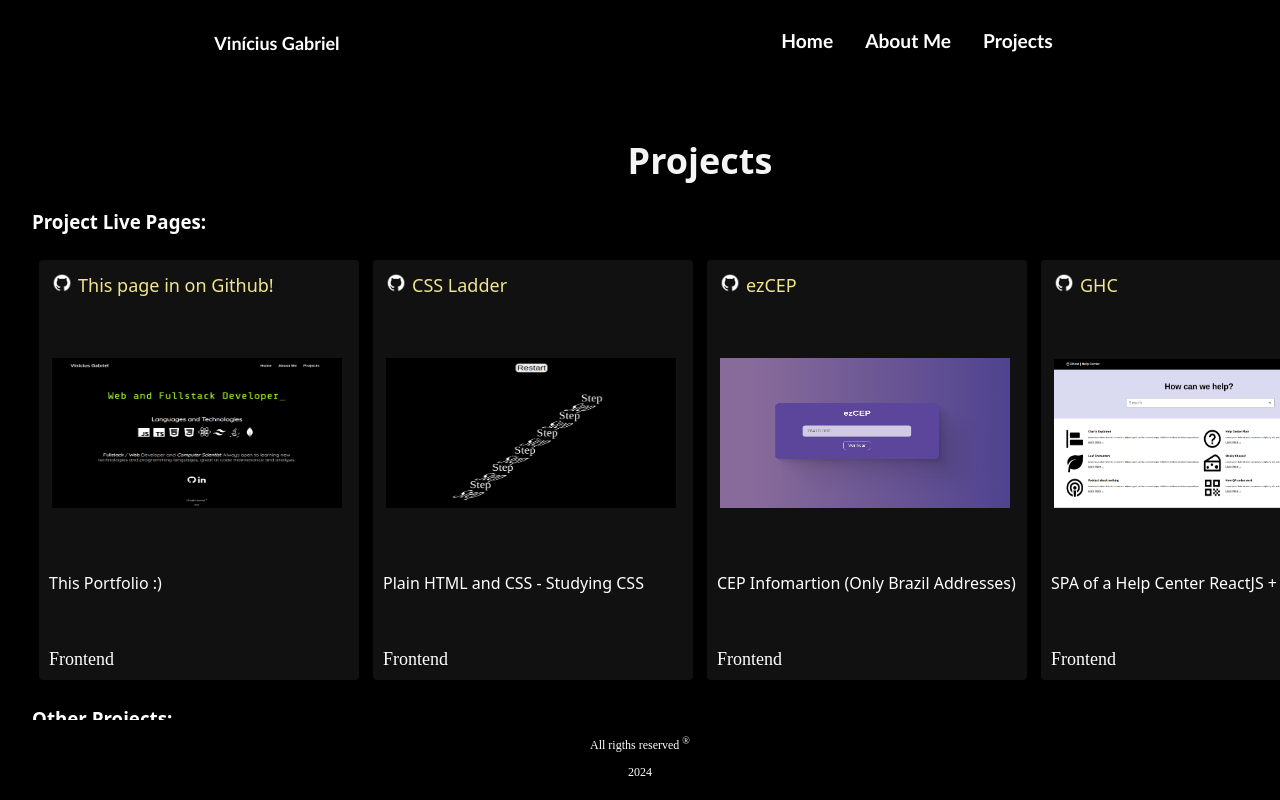
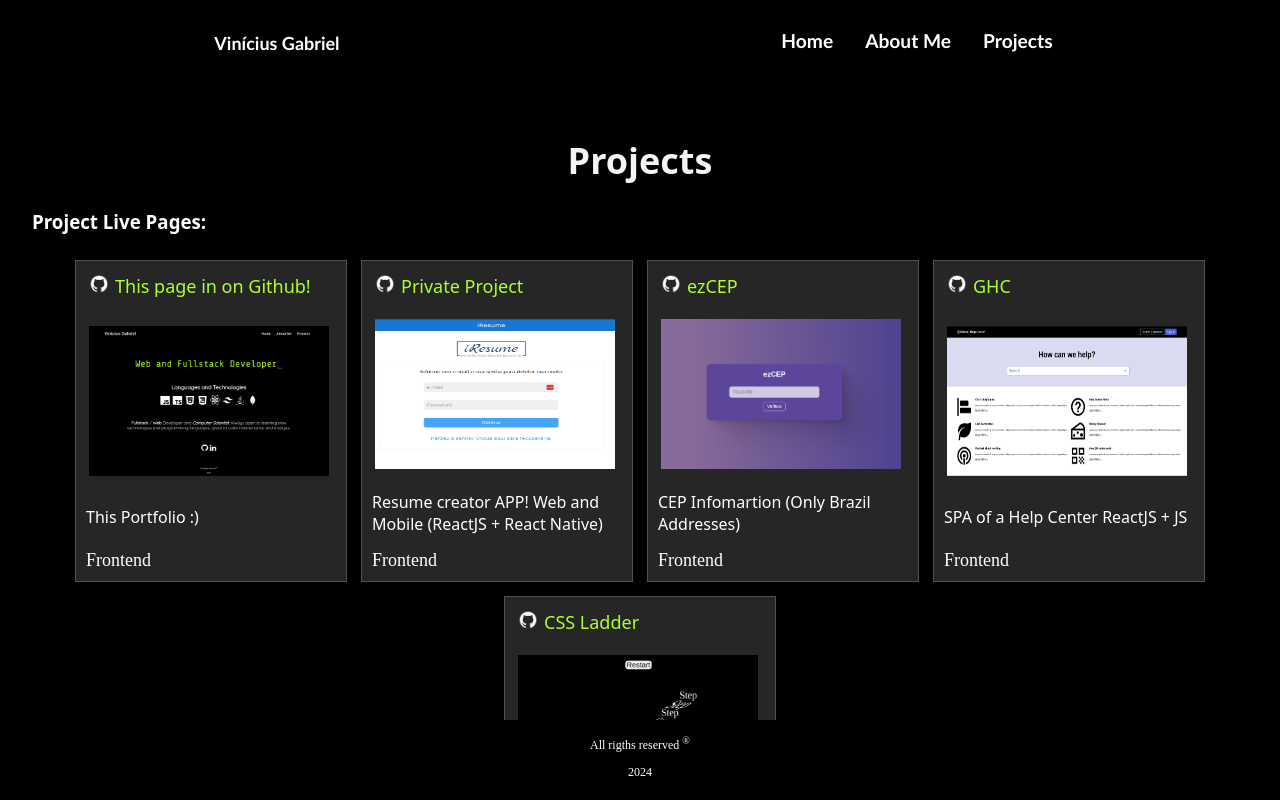
Before and after one commit to viniciuspx/viniport, a React (Create React App) app: page /projects in a window 1280 px wide. Built offline with nearby package versions, Linux system fonts and the light colour scheme; a web font is replaced by a local one.

Commit message:
add iresume and fix flex on projects page

```diff
--- a/src/assets/css/projectCard.css
+++ b/src/assets/css/projectCard.css
@@ -1,13 +1,13 @@
 .project-card {
-  height: 400px;
-  width: 300px;
-  background-color: rgba(119, 117, 117, 0.15);
+  height: 300px;
+  width: 250px;
+  background: rgba(255, 255, 255, 0.15);
   display: flex;
   flex-direction: column;
-  border-radius: 4px;
   padding: 10px;
   margin: 7px;
   justify-content: space-between;
+  border: 1px solid rgba(255, 255, 255, 0.2);
 }
 
 .github-link {
@@ -22,7 +22,7 @@ a {
 
 .thumb {
   height: 150px;
-  width: 290px;
+  width: 240px;
 }
 
 .github-img {
@@ -35,7 +35,7 @@ a {
   opacity: 0.4;
 }
 
-@media only screen and (max-width: 900px) {
+@media only screen and (max-width: 1200px) {
   .project-card{
     width: 280px;
   }
--- a/src/assets/css/projects.css
+++ b/src/assets/css/projects.css
@@ -22,7 +22,7 @@
 
 .projects-list a {
   text-decoration: none;
-  color: khaki;
+  color: greenyellow;
 }
 
 .projects-list a:hover {
@@ -41,14 +41,11 @@
 
 .project-cards {
   display: flex;
-  flex-direction: row;
+  flex-wrap: wrap;
+  justify-content: center;
 }
 
 @media only screen and (max-width: 900px) {
-  .project-cards {
-    flex-direction: column;
-    align-items: center;
-  }
   h3{
     text-align: center;
   }
--- a/src/components/projects.js
+++ b/src/components/projects.js
@@ -9,6 +9,7 @@ import port from "../assets/img/port.png";
 import ladder from "../assets/img/ladder.png";
 import ezcep from "../assets/img/ezcep.png";
 import ghc from "../assets/img/ghc.png";
+import iresume from "../assets/img/iresume.png";
 
 function Projects() {
   const createProjects = () => {
@@ -28,11 +29,11 @@ function Projects() {
           />
 
           <ProjectCard
-            img={ladder}
-            link="https://github.com/viniciuspx/css-ladder"
-            pageLink="https://viniciuspx.github.io/css-ladder/"
-            text="CSS Ladder"
-            descText="Plain HTML and CSS - Studying CSS"
+            img={iresume}
+            pageLink="https://iresume-web.vercel.app/"
+            link=""
+            text="Private Project"
+            descText="Resume creator APP! Web and Mobile (ReactJS + React Native)"
             type="frontend"
           />
 
@@ -51,6 +52,15 @@ function Projects() {
             pageLink="https://viniciuspx.github.io/ghost-help-center/"
             text="GHC"
             descText="SPA of a Help Center ReactJS + JS"
+            type="frontend"
+          />
+
+          <ProjectCard
+            img={ladder}
+            link="https://github.com/viniciuspx/css-ladder"
+            pageLink="https://viniciuspx.github.io/css-ladder/"
+            text="CSS Ladder"
+            descText="Plain HTML and CSS - Studying CSS"
             type="frontend"
           />
         </div>
```
Also changed, not shown: src/assets/img/iresume.png (added).
